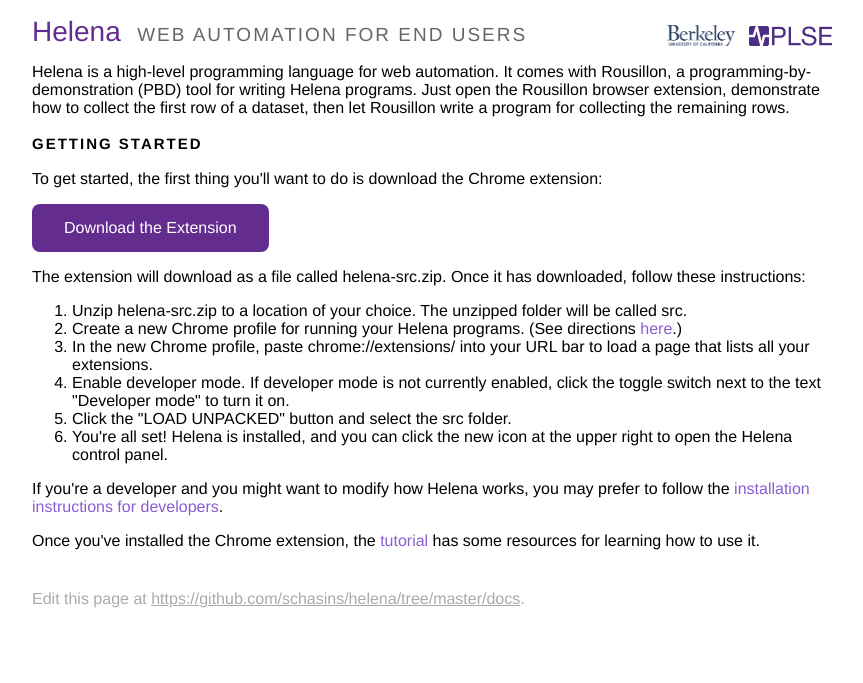
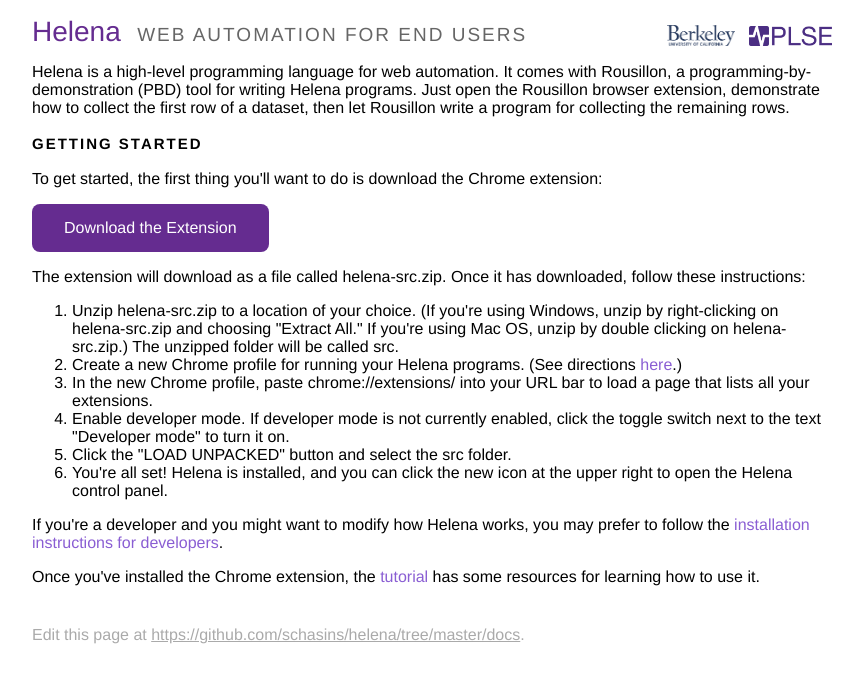
Before and after one commit to schasins/helena, a Jekyll site: the page built from docs/download.html, in a window 1280 px wide. Shown: the top 683 px of the page, without its empty margins (214-1077 px from the left). Built offline with Jekyll 4.4.1, drawn with Linux system fonts in a browser that asks for light colours.

Commit message:
Download instructions explain how to unzip files.

```diff
--- a/docs/download.html
+++ b/docs/download.html
@@ -28,7 +28,7 @@
           The extension will download as a file called helena-src.zip.  Once it has downloaded, follow these instructions:
 
           <ol>
-          <li>Unzip helena-src.zip to a location of your choice.  The unzipped folder will be called src.</li>
+          <li>Unzip helena-src.zip to a location of your choice.  (If you're using Windows, unzip by right-clicking on helena-src.zip and choosing "Extract All."  If you're using Mac OS, unzip by double clicking on helena-src.zip.)  The unzipped folder will be called src.</li>
           <li>Create a new Chrome profile for running your Helena programs.  (See directions <a href="https://support.google.com/chrome/answer/2364824" target="_blank">here</a>.)</li>
           <li>In the new Chrome profile, paste chrome://extensions/ into your URL bar to load a page that lists all your extensions.</li>
           <li>Enable developer mode. If developer mode is not currently enabled, click the toggle switch next to the text "Developer mode" to turn it on.</li>
```
